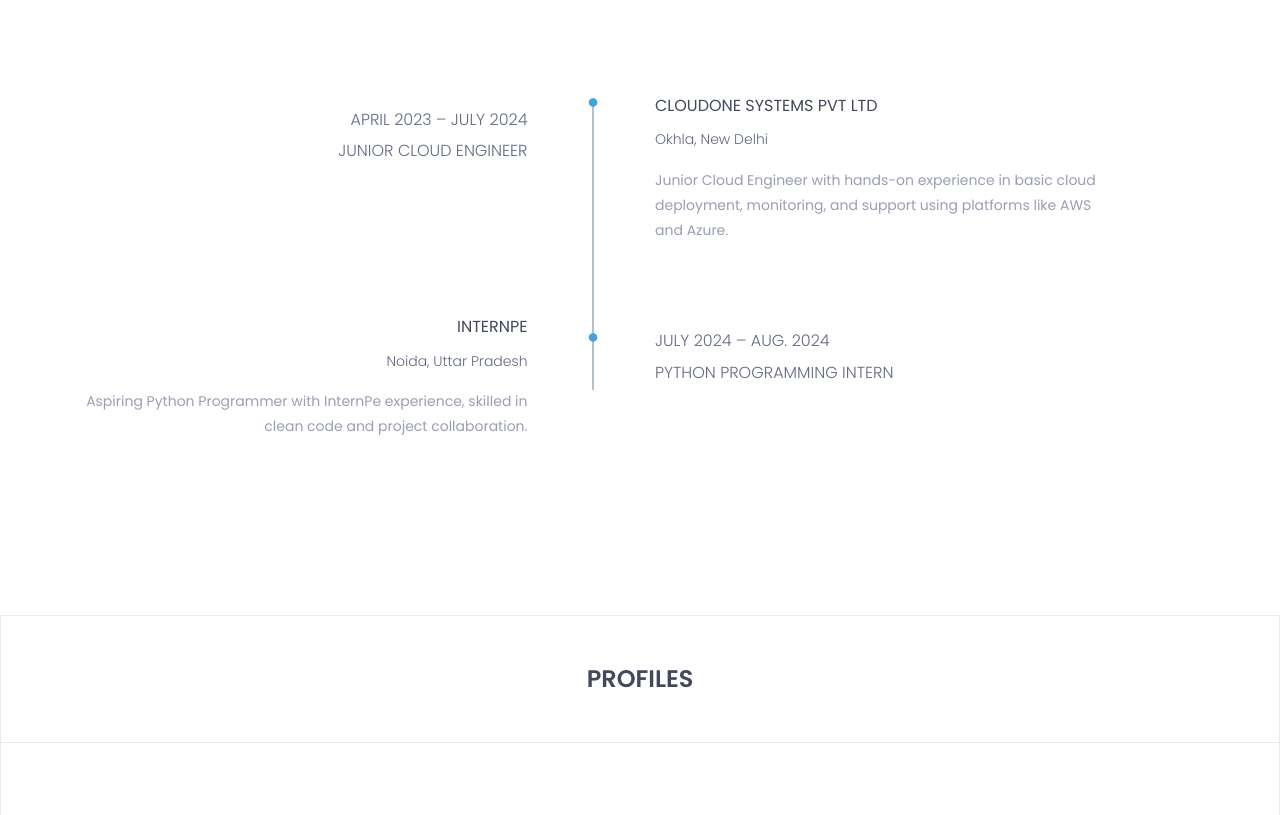
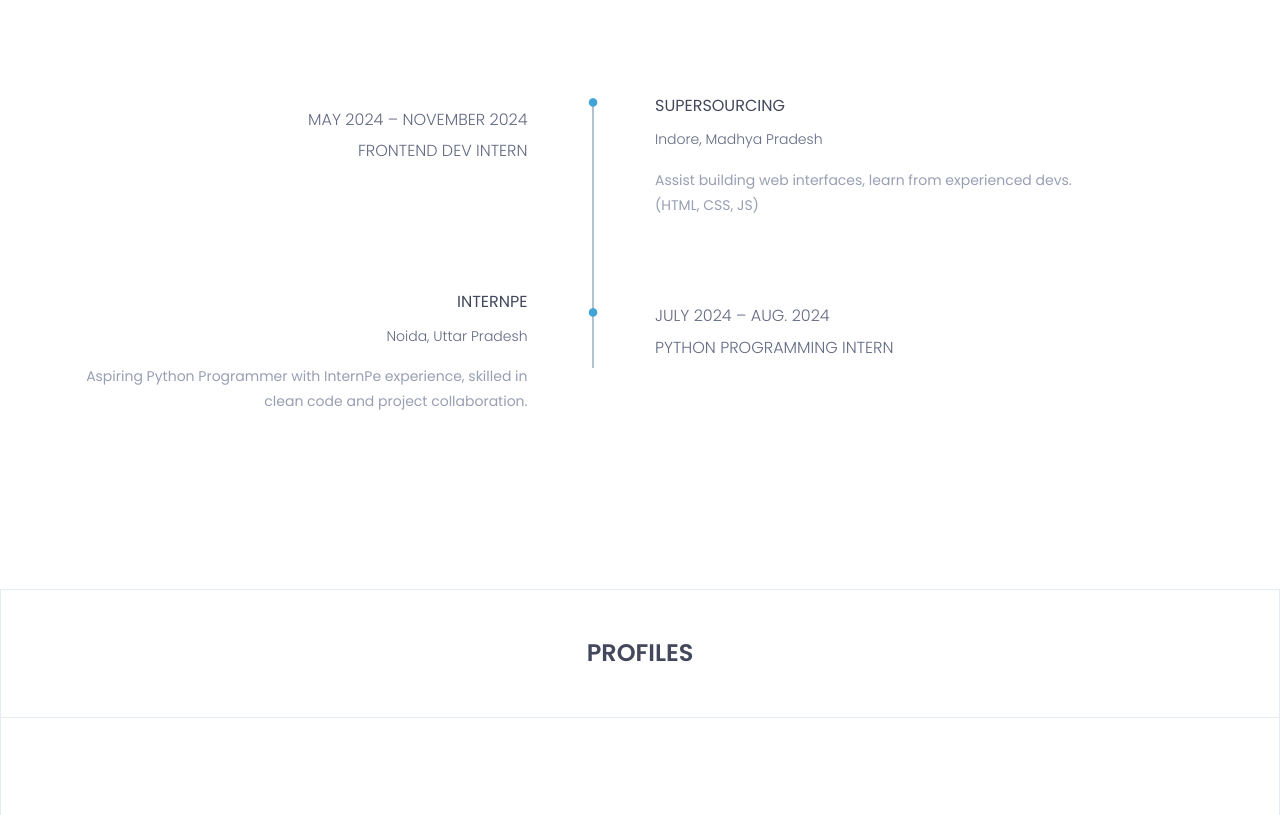
Before and after one commit to Umang-Chaurasia/My-Portfolio, a plain HTML site: page My resume portfolio website/index.html in a window 1280 px wide. Shown: the part 3278-4093 px from the top of the page. Drawn offline with nearby package versions, Linux system fonts and the light colour scheme.

Commit message:
Update index.html

```diff
--- a/My resume portfolio website/index.html
+++ b/My resume portfolio website/index.html
@@ -403,8 +403,8 @@ With a keen passion for web development, I started learning how the web works an
 									<div class="row">
 										<div class="col-md-5">
 											<div class="experience-time text-right">
-												<h3>April 2023 – July 2024</h3>
-												<h3>Junior Cloud Engineer</h3>
+												<h3>May 2024 – November 2024</h3>
+												<h3>Frontend Dev Intern</h3>
 											</div><!--/.experience-time-->
 										</div><!--/.col-->
 										<div class="col-md-offset-1 col-md-5">
@@ -412,11 +412,11 @@ With a keen passion for web development, I started learning how the web works an
 												<div class="timeline-content">
 													<h4 class="title">
 														<span><i class="fa fa-circle" aria-hidden="true"></i></span>
-														Cloudone Systems Pvt Ltd
+														Supersourcing
 													</h4>
-													<h5>Okhla, New Delhi</h5>
+													<h5>Indore, Madhya Pradesh</h5>
 													<p class="description">
-														Junior Cloud Engineer with hands-on experience in basic cloud deployment, monitoring, and support using platforms like AWS and Azure.
+														Assist building web interfaces, learn from experienced devs. (HTML, CSS, JS)
 													</p>
 												</div><!--/.timeline-content-->
 											</div><!--/.timeline-->
```
